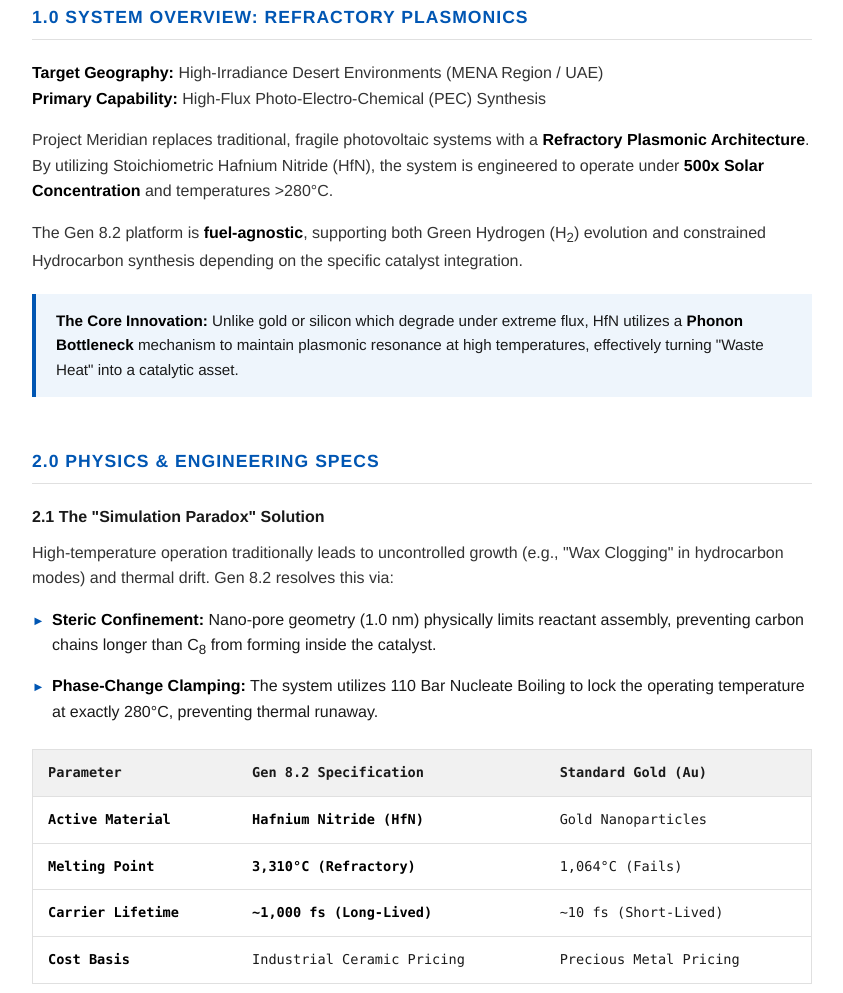
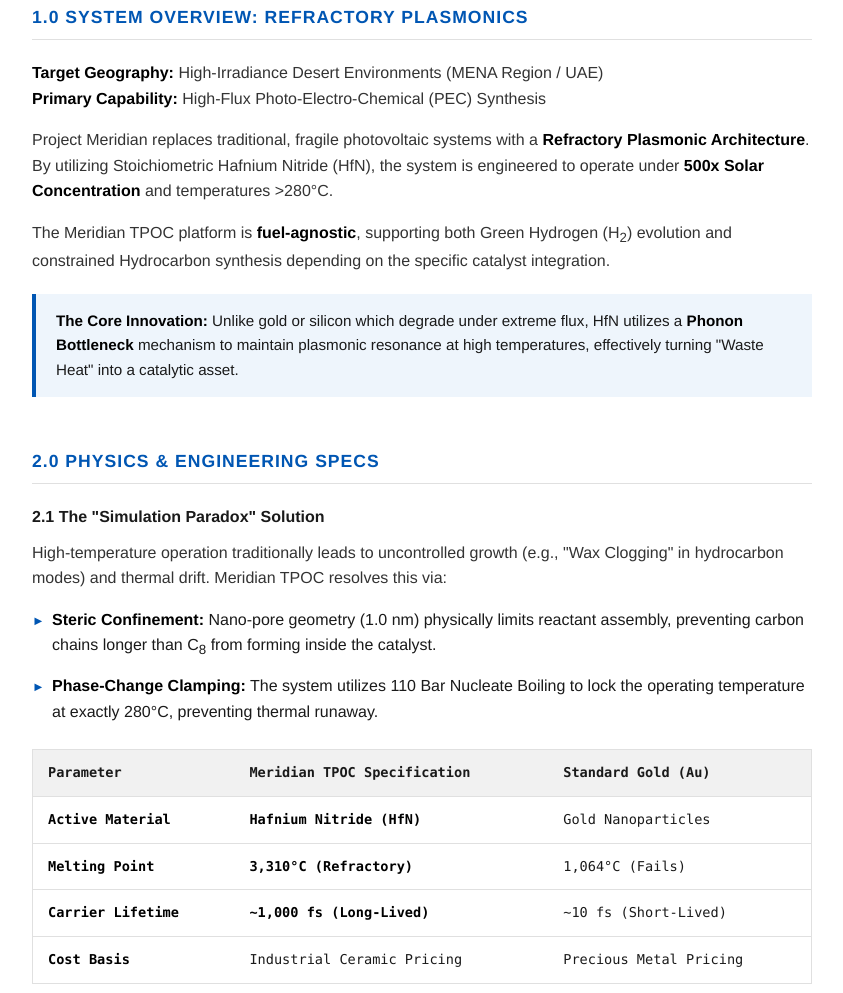
Before and after one commit to Mwalker5722/mwalker5722.github.io, a website: page index.html in a window 1280 px wide. Shown: the part 257-1250 px from the top of the page, without its empty margins (218-1061 px from the left). Drawn offline with Linux system fonts and the light colour scheme.

Commit message:
Update index.html

```diff
--- a/index.html
+++ b/index.html
@@ -6,7 +6,7 @@
 
     <meta name="robots" content="noindex, nofollow">
 
-    <title>MBW Services | Project Meridian Gen 8.2</title>
+    <title>MBW Services | Project Meridian TPOC</title>
     <style>
         :root {
             --bg-color: #f8f9fa;
@@ -242,7 +242,7 @@
 
         <p>Project Meridian replaces traditional, fragile photovoltaic systems with a <strong>Refractory Plasmonic Architecture</strong>. By utilizing Stoichiometric Hafnium Nitride (HfN), the system is engineered to operate under <strong>500x Solar Concentration</strong> and temperatures >280°C.</p>
 
-        <p>The Gen 8.2 platform is <strong>fuel-agnostic</strong>, supporting both Green Hydrogen (H<sub>2</sub>) evolution and constrained Hydrocarbon synthesis depending on the specific catalyst integration.</p>
+        <p>The Meridian TPOC platform is <strong>fuel-agnostic</strong>, supporting both Green Hydrogen (H<sub>2</sub>) evolution and constrained Hydrocarbon synthesis depending on the specific catalyst integration.</p>
 
         <div class="callout">
             <strong>The Core Innovation:</strong> Unlike gold or silicon which degrade under extreme flux, HfN utilizes a <strong>Phonon Bottleneck</strong> mechanism to maintain plasmonic resonance at high temperatures, effectively turning "Waste Heat" into a catalytic asset.
@@ -253,7 +253,7 @@
         <h2>2.0 Physics & Engineering Specs</h2>
 
         <h3>2.1 The "Simulation Paradox" Solution</h3>
-        <p>High-temperature operation traditionally leads to uncontrolled growth (e.g., "Wax Clogging" in hydrocarbon modes) and thermal drift. Gen 8.2 resolves this via:</p>
+        <p>High-temperature operation traditionally leads to uncontrolled growth (e.g., "Wax Clogging" in hydrocarbon modes) and thermal drift. Meridian TPOC resolves this via:</p>
         <ul class="tech-list">
             <li><strong>Steric Confinement:</strong> Nano-pore geometry (1.0 nm) physically limits reactant assembly, preventing carbon chains longer than C<sub>8</sub> from forming inside the catalyst.</li>
             <li><strong>Phase-Change Clamping:</strong> The system utilizes 110 Bar Nucleate Boiling to lock the operating temperature at exactly 280°C, preventing thermal runaway.</li>
@@ -263,7 +263,7 @@
             <thead>
                 <tr>
                     <th>Parameter</th>
-                    <th>Gen 8.2 Specification</th>
+                    <th>Meridian TPOC Specification</th>
                     <th>Standard Gold (Au)</th>
                 </tr>
             </thead>
```
